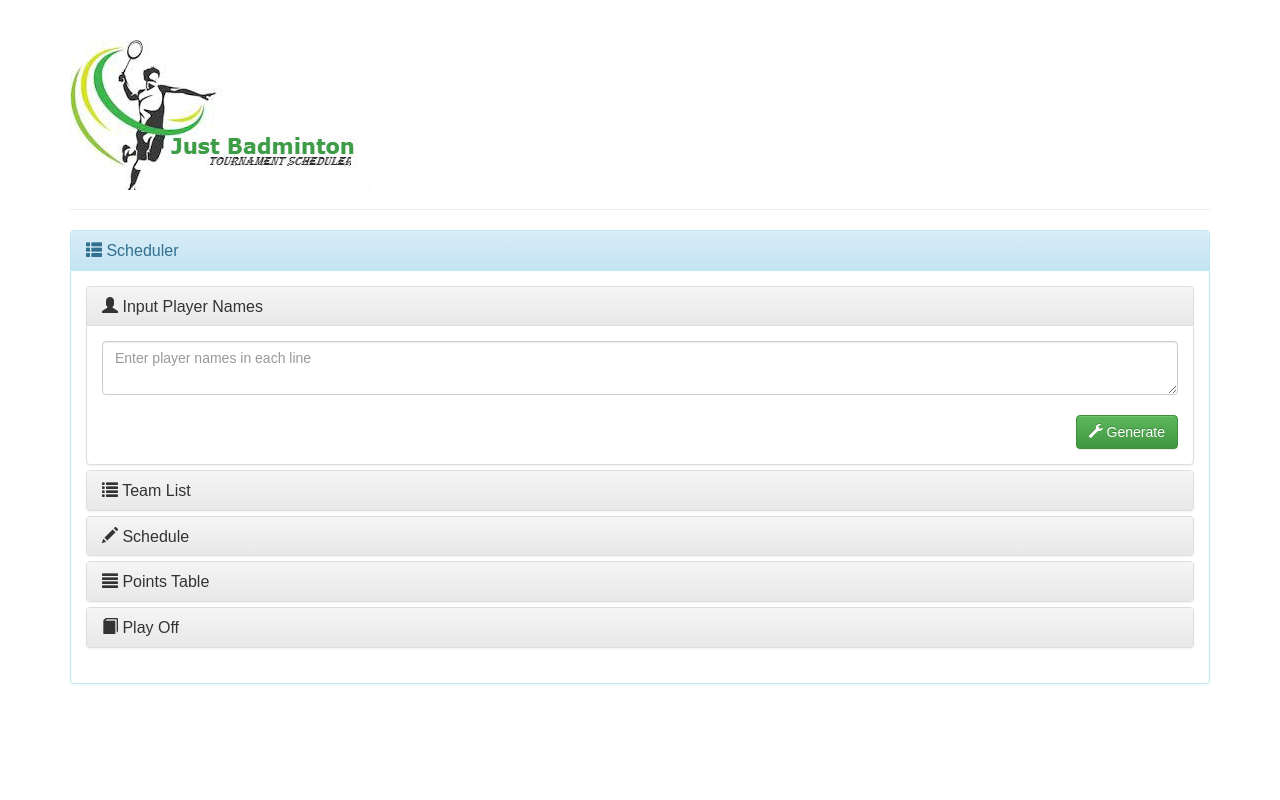
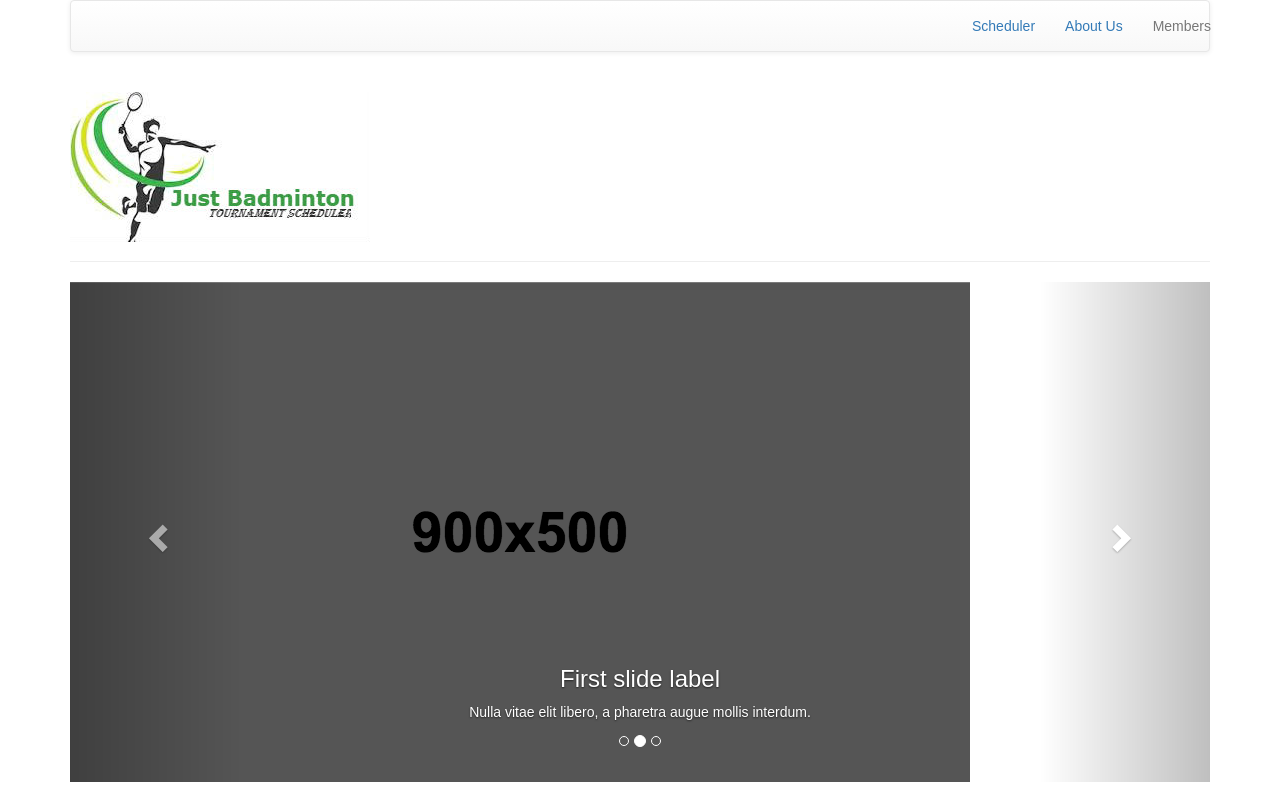
Before and after one commit to rijojoy/jb, a React (Create React App) app: page /about in a window 1280 px wide. Built offline with nearby package versions, Linux system fonts and the light colour scheme.

Commit message:
Added React Router

```diff
--- a/src/App.js
+++ b/src/App.js
@@ -6,7 +6,6 @@ class App extends Component {
   render() {
     return (
             <Layout>
-             <Scheduler />
             </Layout>
            );
   }
--- a/src/components/Layout/Layout.js
+++ b/src/components/Layout/Layout.js
@@ -1,16 +1,17 @@
 import React from 'react';
-import {Grid, Image, PageHeader, Row, Col } from 'react-bootstrap';
+import NavMenu from '../Nav/Nav';
+import { Grid,
+	     Image,
+	     PageHeader,
+	     Row,
+	     Col } from 'react-bootstrap';
 
 const Layout = (props) => {
 
 	return (
               <Grid>
-	              <header>
-	              <PageHeader>
-                   <Image src="/JB.jpg" responsive />
-                  </PageHeader>
-	              </header>
-	              <main>
+              <NavMenu />
+                  <main>
               		{props.children}
               	  </main>
               	  <footer>
--- /dev/null
+++ b/src/components/Nav/Nav.js
@@ -0,0 +1,57 @@
+import React from 'react';
+import logo from './JB.jpg';
+import Scheduler from '../../containers/Scheduler/Scheduler';
+import About from '../../containers/Pages/About';
+
+import {
+	     Image,
+	     Navbar,
+	     Nav,
+	     NavItem,
+	     NavDropdown,
+	     MenuItem,PageHeader } from 'react-bootstrap';
+import {
+	     BrowserRouter as Router,
+	     Route,
+	     Link
+	   } from 'react-router-dom';
+
+const NavMenu = () => {
+
+	return (
+             <Router>
+             <div>
+              <Navbar>
+              <Navbar.Header>
+			    <Navbar.Brand>
+			    </Navbar.Brand>
+			    <Navbar.Toggle />
+			  </Navbar.Header>
+			  <Navbar.Collapse>
+			    <Nav pullRight>
+			      <NavItem eventKey={1}>
+			        <Link to="/scheduler">Scheduler</Link>
+			      </NavItem>
+			      <NavItem eventKey={2}>
+			        <Link to="/about">About Us</Link>
+			      </NavItem>
+			      <NavItem eventKey={3} href="#">
+			        Members
+			      </NavItem>
+			    </Nav>
+			  </Navbar.Collapse>
+			  </Navbar>
+			  <header>
+	              <PageHeader>
+                   <Image src={logo} responsive />
+                  </PageHeader>
+	          </header>
+	          <Route exact path="/" component={Scheduler} />
+			  <Route exact path="/scheduler" component={Scheduler} />
+			  <Route exact path="/about" component={About} />
+			</div>
+			</Router>
+	       )
+}
+
+export default NavMenu;
--- a/src/components/ScheduleBuilder/ScheduleBuilder.js
+++ b/src/components/ScheduleBuilder/ScheduleBuilder.js
@@ -9,6 +9,7 @@ const ScheduleBuilder = (props) => {
              { props.schedule.map( (v,k) => {
 
              	  return (
+
                               <ListGroupItem className="align-center">
 	                            <h4>
 		                            <Label bsStyle="success">
--- /dev/null
+++ b/src/containers/Pages/About.js
@@ -0,0 +1,43 @@
+import React,{ Component } from 'react';
+import { Carousel } from 'react-bootstrap';
+import CarouselImg from './carousel.png';
+
+class About extends Component {
+
+    constructor(props) {
+
+    	super(props);
+    }
+
+    render() {
+
+    	return (
+                  <Carousel>
+				  <Carousel.Item>
+				    <img width={900} height={500} alt="900x500" src={CarouselImg} />
+				    <Carousel.Caption>
+				      <h3>First slide label</h3>
+				      <p>Nulla vitae elit libero, a pharetra augue mollis interdum.</p>
+				    </Carousel.Caption>
+				  </Carousel.Item>
+				  <Carousel.Item>
+				    <img width={900} height={500} alt="900x500" src={CarouselImg} />
+				    <Carousel.Caption>
+				      <h3>Second slide label</h3>
+				      <p>Lorem ipsum dolor sit amet, consectetur adipiscing elit.</p>
+				    </Carousel.Caption>
+				  </Carousel.Item>
+				  <Carousel.Item>
+				    <img width={900} height={500} alt="900x500" src={CarouselImg} />
+				    <Carousel.Caption>
+				      <h3>Third slide label</h3>
+				      <p>Praesent commodo cursus magna, vel scelerisque nisl consectetur.</p>
+				    </Carousel.Caption>
+				  </Carousel.Item>
+				</Carousel>
+    		   );
+    }
+
+}
+
+export default About;
```
Also changed, not shown: src/components/Nav/JB.jpg (added), src/containers/Pages/carousel.png (added).
